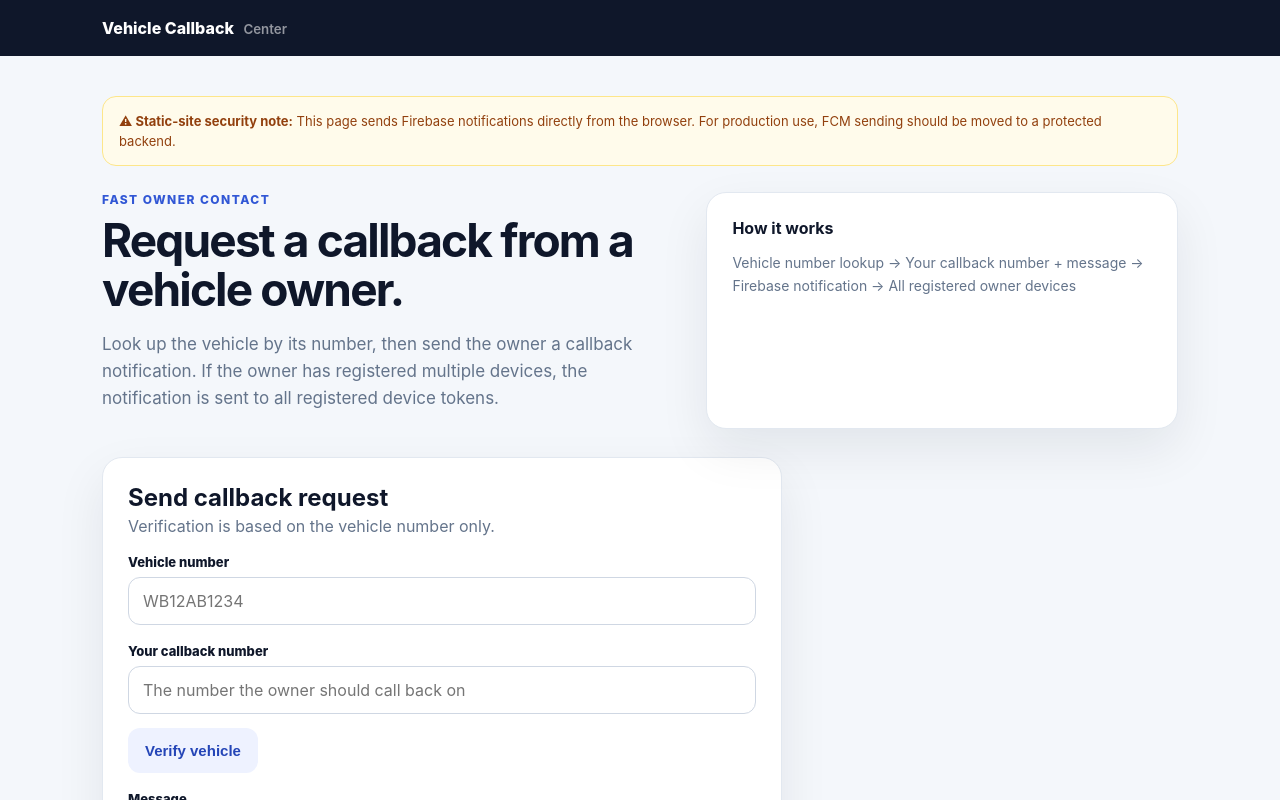
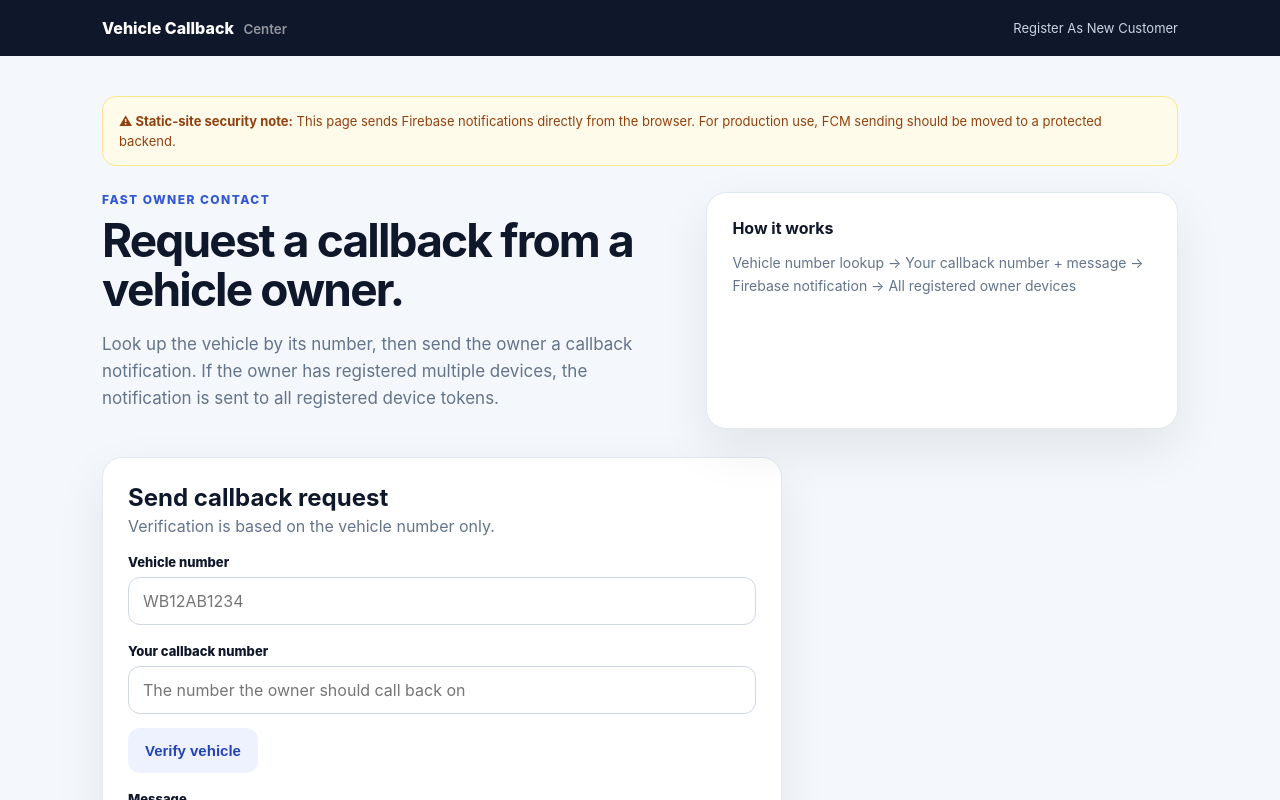
Before and after one commit to tanayt9/Vehiclecallback, a plain HTML site: page index.html in a window 1280 px wide. Shown: the top 800 px of the page. Drawn offline with Linux system fonts and the light colour scheme.

Commit message:
Update index.html

```diff
--- a/index.html
+++ b/index.html
@@ -360,13 +360,13 @@ textarea{
 <div class="brand">
 Vehicle Callback
 <small>Center</small>
-<!--</div>
+</div>
 
-<a href="admin.html">
-Admin
+<a href="register.html">
+Register As New Customer
 </a>
 
-</div>-->
+</div>
 
 </header>
 
```
